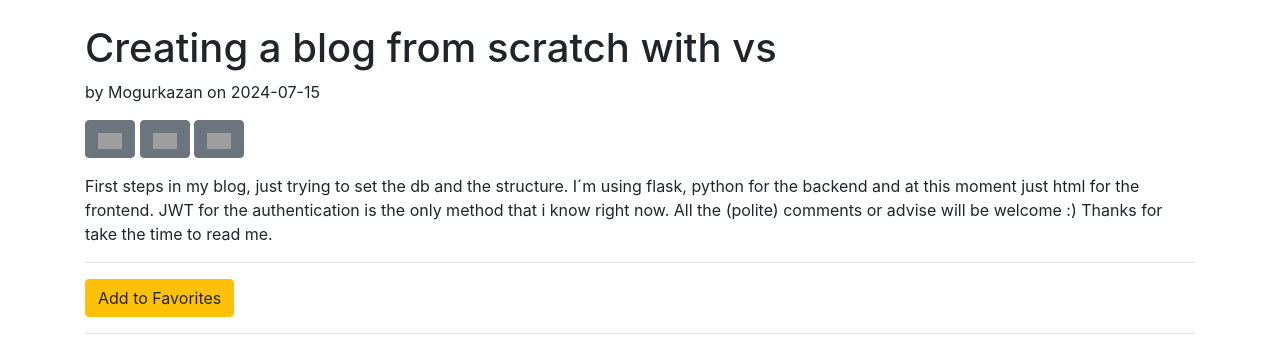
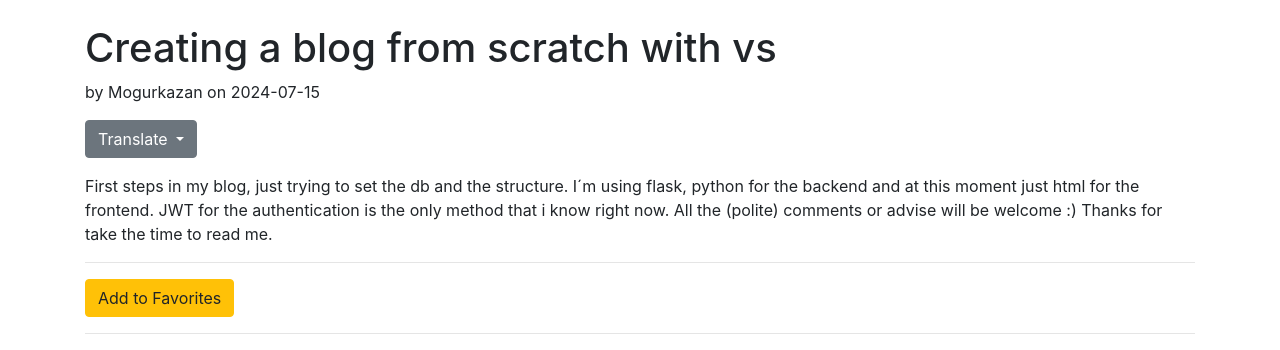
Before and after one commit to Mogurkazan/My-blog, a Flask app: page /post/1 in a window 1280 px wide. Shown: the part 56-406 px from the top of the page. Run offline with Flask 3, Linux system fonts and the light colour scheme; data comes from the database, SQL or seed files in the repository; some libraries are stand-ins or nearby versions; grey boxes are pictures that could not be loaded.

Commit message:
translate dropdown

```diff
--- a/app/templates/view_post.html
+++ b/app/templates/view_post.html
@@ -5,9 +5,6 @@
     <meta name="viewport" content="width=device-width, initial-scale=1.0">
     <title>{{ post.title }}</title>
     <link rel="stylesheet" href="https://stackpath.bootstrapcdn.com/bootstrap/4.5.2/css/bootstrap.min.css">
-    <script src="https://code.jquery.com/jquery-3.5.1.min.js"></script>
-    <script src="https://cdn.jsdelivr.net/npm/@popperjs/core@2.5.4/dist/umd/popper.min.js"></script>
-    <script src="https://stackpath.bootstrapcdn.com/bootstrap/4.5.2/js/bootstrap.min.js"></script>
 </head>
 <body>
     <nav class="navbar navbar-expand-lg navbar-light bg-light fixed-top">
@@ -50,23 +47,41 @@
         <img src="{{ post.image_url }}" alt="Post Image" class="img-fluid">
         {% endif %}
 
-        <!-- Translation Buttons -->
-        <div class="translation-buttons mb-3">
-            <form id="translation-form" method="POST" action="{{ url_for('main.translate_post_page', post_id=post.id) }}">
-                {{ form.hidden_tag() }}
-                <input type="hidden" name="content" value="{{ post.content }}">
-                <input type="hidden" name="language" id="language">
-                <button class="btn btn-secondary" type="button" onclick="setLanguage('es')">
-                    <img src="https://upload.wikimedia.org/wikipedia/commons/thumb/9/9a/Flag_of_Spain.svg/1200px-Flag_of_Spain.svg.png" alt="ES" style="width: 24px; height: 16px;">
-                </button>
-                <button class="btn btn-secondary" type="button" onclick="setLanguage('fr')">
-                    <img src="https://upload.wikimedia.org/wikipedia/commons/thumb/c/c3/Flag_of_France.svg/1200px-Flag_of_France.svg.png" alt="FR" style="width: 24px; height: 16px;">
-                </button>
-                <button class="btn btn-secondary" type="button" onclick="setLanguage('en')">
-                    <img src="https://upload.wikimedia.org/wikipedia/commons/thumb/a/ae/Flag_of_the_United_Kingdom.svg/1200px-Flag_of_the_United_Kingdom.svg.png" alt="EN" style="width: 24px; height: 16px;">
-                </button>
-            </form>
+        <!-- Translation Dropdown -->
+        <div class="dropdown mb-3">
+            <button class="btn btn-secondary dropdown-toggle" type="button" id="dropdownMenuButton" data-toggle="dropdown" aria-haspopup="true" aria-expanded="false">
+                Translate
+            </button>
+            <div class="dropdown-menu" aria-labelledby="dropdownMenuButton">
+                <a class="dropdown-item" href="#" onclick="setLanguage('es')">
+                    <img src="https://upload.wikimedia.org/wikipedia/commons/thumb/9/9a/Flag_of_Spain.svg/1200px-Flag_of_Spain.svg.png" alt="ES" style="width: 24px; height: 16px;"> Spanish
+                </a>
+                <a class="dropdown-item" href="#" onclick="setLanguage('fr')">
+                    <img src="https://upload.wikimedia.org/wikipedia/commons/thumb/c/c3/Flag_of_France.svg/1200px-Flag_of_France.svg.png" alt="FR" style="width: 24px; height: 16px;"> French
+                </a>
+                <a class="dropdown-item" href="#" onclick="setLanguage('en')">
+                    <img src="https://upload.wikimedia.org/wikipedia/commons/thumb/a/ae/Flag_of_the_United_Kingdom.svg/1200px-Flag_of_the_United_Kingdom.svg.png" alt="EN" style="width: 24px; height: 16px;"> English
+                </a>
+                <a class="dropdown-item" href="#" onclick="setLanguage('pt')">
+                    <img src="https://upload.wikimedia.org/wikipedia/commons/thumb/5/5c/Flag_of_Portugal.svg/1200px-Flag_of_Portugal.svg.png" alt="PT" style="width: 24px; height: 16px;"> Portuguese
+                </a>
+                <a class="dropdown-item" href="#" onclick="setLanguage('de')">
+                    <img src="https://upload.wikimedia.org/wikipedia/commons/thumb/b/ba/Flag_of_Germany.svg/1200px-Flag_of_Germany.svg.png" alt="DE" style="width: 24px; height: 16px;"> German
+                </a>
+                <a class="dropdown-item" href="#" onclick="setLanguage('it')">
+                    <img src="https://upload.wikimedia.org/wikipedia/commons/thumb/0/03/Flag_of_Italy.svg/1200px-Flag_of_Italy.svg.png" alt="IT" style="width: 24px; height: 16px;"> Italian
+                </a>
+                <a class="dropdown-item" href="#" onclick="setLanguage('zh')">
+                    <img src="https://upload.wikimedia.org/wikipedia/commons/thumb/0/03/Flag_of_the_People%27s_Republic_of_China.svg/1200px-Flag_of_the_People%27s_Republic_of_China.svg.png" alt="ZH" style="width: 24px; height: 16px;"> Chinese
+                </a>
+            </div>
         </div>
+
+        <form id="translation-form" method="POST" action="{{ url_for('main.translate_post_page', post_id=post.id) }}" style="display: none;">
+            {{ form.hidden_tag() }}
+            <input type="hidden" name="content" value="{{ post.content }}">
+            <input type="hidden" name="language" id="language">
+        </form>
 
         <p id="post-content">{{ post.content }}</p>
 
@@ -115,6 +130,9 @@
         {% endif %}
     </div>
 
+    <script src="https://code.jquery.com/jquery-3.5.1.min.js"></script>
+    <script src="https://cdn.jsdelivr.net/npm/bootstrap@4.5.2/dist/js/bootstrap.bundle.min.js"></script>
+
     <script>
         function setLanguage(language) {
             const languageInput = document.getElementById('language');
```
